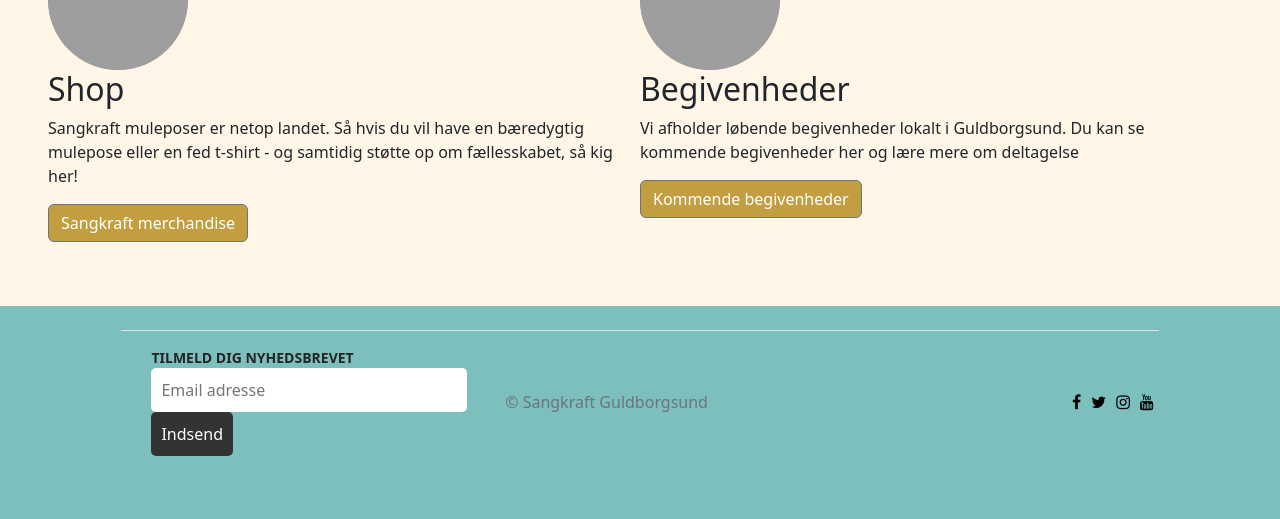
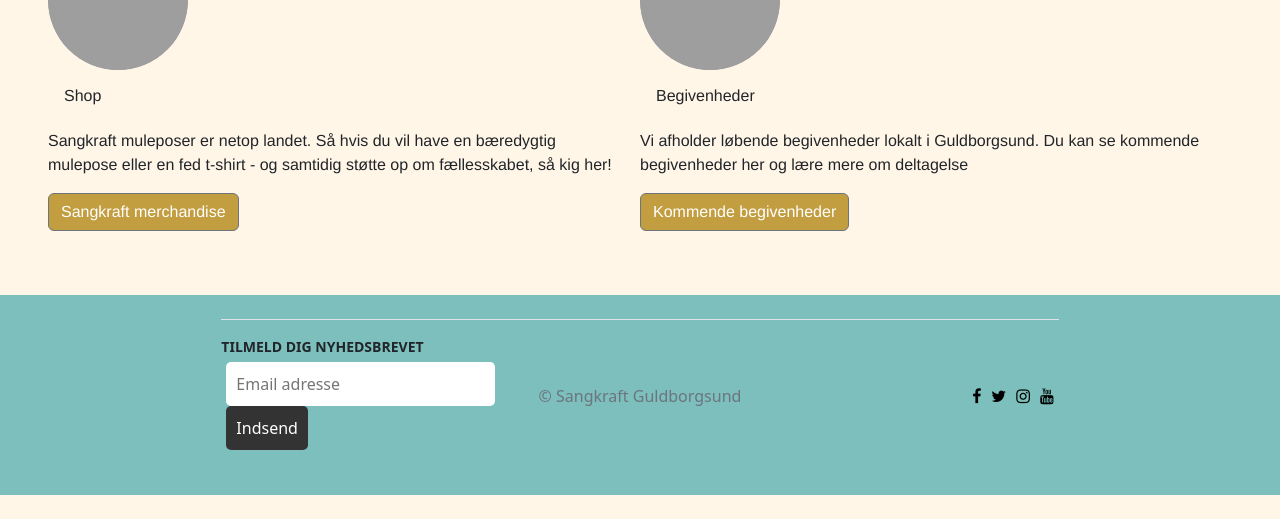
Before and after one commit to Niconord/UX_Endelig, a website: page index.html in a window 1280 px wide. Shown: the part 924-1443 px from the top of the page. After the commit the page ends 1419 px from the top, so only its background shows below. Drawn offline with nearby package versions, Linux system fonts and the light colour scheme; grey boxes are pictures that could not be loaded.

Commit message:
sidste fix

```diff
--- a/css/styles.scss
+++ b/css/styles.scss
@@ -1,87 +1,3 @@
-.footer {
-  display: flex;
-  background-color: #7CBFBC;
-
-
-  &-form {
-    flex: 1;
-    margin-left: 20px;
-
-    form {
-      display: flex;
-      flex-wrap: wrap;
-      align-items: center;
-
-      label {
-        font-weight: bold;
-        font-size: 14px;
-        margin-left: 10px;
-      }
-
-      .form-inputs {
-        display: flex;
-        flex-wrap: wrap;
-        align-items: center;
-
-        input[type="email"] {
-          flex: 1;
-          margin-left: 10px;
-          padding: 10px;
-          border: none;
-          border-radius: 5px;
-          font-size: 16px;
-        }
-
-        button[type="submit"] {
-          background-color: #333;
-          color: #fff;
-          border: none;
-          border-radius: 5px;
-          padding: 10px;
-          cursor: pointer;
-          margin-left: 10px;
-
-          &:hover {
-            background-color: #555;
-          }
-        }
-      }
-    }
-  }
-
-  &-social {
-    flex: 1;
-
-    .social-icons {
-      display: flex;
-      justify-content: flex-end;
-      margin: 0;
-      padding: 0;
-
-      li {
-        margin-right: 10px;
-        list-style-type: none;
-
-
-        a {
-          display: block;
-          font-size: 20px;
-          color: #333;
-
-          &:hover {
-            color: #555;
-          }
-        }
-      }
-    }
-  }
-}
-
-
-
-
-
-
 
 .bd-placeholder-img{
   background-image: url(https://downloads.sangenshus.dk/Website/wp-content/uploads/2022/03/220127SangensHus00095.jpg)
--- a/index.html
+++ b/index.html
@@ -176,6 +176,14 @@
             background: linear-gradient(to right, #FEA9A1, #7CBFBC);
         }
 
+h1, h2, h3 {
+    font-family: "Helvetica", serif;
+    font-size: 1.5vh;
+}
+
+p {
+    font-family: "Helvetica", sans-serif;
+}
 
 </style>
 
@@ -235,7 +243,7 @@
 <div class="jumbotron-fluid" style="background-image: url('images/Sanghus.jpg'); background-size: cover; background-position: center;">
         <div class="row col-12">
             <div class="col-8 h-100 text-black text-start align-items-center bg-light bg-opacity-75 border rounded-3 p-5 mx-auto py-5" style="margin-top: 20vh; margin-bottom: 20vh;">
-                <h1 class="display-4" style="font-family: Helvetica">Flere stemmer - én kraft!</h1>
+                <h1 class="display-4">Flere stemmer - én kraft!</h1>
                 <p style="font-family: Helvetica;">Vi vil have mere sang i hverdagen</p>
                 <p style="font-family: Helvetica; font-size: 3vh;">Vores Vision</p>
                 <ul class="text-start">
@@ -265,7 +273,7 @@
             </defs>
             <image href="http://rikkeolsen.dk/ux/images/tote%20hvidblue.png" width="140" height="140" clip-path="url(#circle)"/>
         </svg>
-        <h2 class="fw-normal">Shop</h2>
+        <h2 class="fw-normal p-3" style="font-size: 2vh;">Shop</h2>
         <p>Sangkraft muleposer er netop landet. Så hvis du vil have en bæredygtig mulepose eller en fed t-shirt - og samtidig støtte op om fællesskabet, så kig her!</p>
         <p><a class="btn btn-secondary" href="http://rikkeolsen.dk/ux/" style="background-color: #C39E40;">Sangkraft merchandise</a></p>
     </div>
@@ -279,55 +287,37 @@
             </defs>
             <image href="https://downloads.sangenshus.dk/Website/wp-content/uploads/2022/03/220127SangensHus00095.jpg" width="140" height="140" clip-path="url(#circle)"/>
         </svg>
-        <h2 class="fw-normal">Begivenheder</h2>
+        <h2 class="fw-normal p-3" style="font-size: 2vh;">Begivenheder</h2>
         <p>Vi afholder løbende begivenheder lokalt i Guldborgsund. Du kan se kommende begivenheder her og lære mere om deltagelse</p>
         <p><a class="btn btn-secondary" href="http://phill-media.dk/SangkraftBegivenheder" style="background-color: #C39E40;">Kommende begivenheder</a></p>
     </div>
 
 </div>
 
-
-
-
-<div class="footer col-12 justify-content-center">
-    <footer class="d-flex flex-wrap justify-content-between align-items-center py-3 my-4 border-top">
-        <div class="footer-form">
-            <form action="#" method="post">
-                <label for="email-input">TILMELD DIG NYHEDSBREVET</label>
-                <div class="form-inputs">
-                    <input type="email" id="email-input" name="email" placeholder="Email adresse">
-                    <button type="submit" class="mt-2 mt-md-0">Indsend</button>
+<div class="container-fluid justify-content-center" style=" display: flex; background-color: #7CBFBC;">
+    <footer class="col-8 d-flex flex-wrap align-items-center py-3 my-4 border-top">
+        <div class="footer-form col-12 col-md-4 d-flex align-items-center">
+            <form action="#" method="post" style="display: flex; flex-wrap: wrap; align-items: center;">
+                <label for="email-input1" style="font-weight: bold; font-size: 14px;">TILMELD DIG NYHEDSBREVET</label>
+                <div class="form-inputs" style="display: flex; flex-wrap: wrap; align-items: center; padding: 5px;">
+                    <input type="email" id="email-input1" name="email" placeholder="Email adresse" style="flex: 1; padding: 10px; border: none; border-radius: 5px; font-size: 16px;">
+                    <button type="submit" class="mt-2 mt-md-0" style="background-color: #333; color: #fff; border: none; border-radius: 5px; padding: 10px; cursor: pointer;">Indsend</button>
                 </div>
             </form>
         </div>
 
-
-
-
-
-
-        <div class="col-md-4 d-flex align-items-center">
-            <a href="/" class="mb-3 me-2 mb-md-0 text-muted text-decoration-none lh-1">
-                <svg class="bi" width="30" height="24"><use xlink:href="#bootstrap"></use></svg>
-            </a>
+        <div class="col-12 col-md-4 d-flex align-items-center justify-content-center order-3">
             <span class="mb-3 mb-md-0 text-muted">© Sangkraft Guldborgsund</span>
         </div>
 
-
-
-
-        <ul class="nav col-md-4 justify-content-end d-flex justify-content-end text-decoration-none">
-            <li><a href="http://facebook.com"><i class="fa fa-facebook" style="padding: 5px; color: black;"></i></a></li>
-            <li><a href="http://twitter.com"><i class="fa fa-twitter" style="padding: 5px; color: black;"></i></a></li>
-            <li><a href="http://instagram.com"><i class="fa fa-instagram" style="padding: 5px; color: black;"></i></a></li>
-            <li><a href="http://youtube"><i class="fa fa-youtube" style="padding: 5px; color: black;"></i></a></li>
-        </ul>
-
-        <ul class="nav col-md-4 justify-content-end list-unstyled d-flex">
-            <li class="ms-3"><a class="text-muted" href="#"><svg class="bi" width="24" height="24"><use xlink:href="#twitter"></use></svg></a></li>
-            <li class="ms-3"><a class="text-muted" href="#"><svg class="bi" width="24" height="24"><use xlink:href="#instagram"></use></svg></a></li>
-            <li class="ms-3"><a class="text-muted" href="#"><svg class="bi" width="24" height="24"><use xlink:href="#facebook"></use></svg></a></li>
-        </ul>
+        <div class="col-12 col-md-4 d-flex justify-content-center justify-content-md-end order-1 order-md-3">
+            <ul class="nav list-unstyled d-flex">
+                <li><a href="http://facebook.com"><i class="fa fa-facebook" style="padding: 5px; color: black;"></i></a></li>
+                <li><a href="http://twitter.com"><i class="fa fa-twitter" style="padding: 5px; color: black;"></i></a></li>
+                <li><a href="http://instagram.com"><i class="fa fa-instagram" style="padding: 5px; color: black;"></i></a></li>
+                <li><a href="http://youtube"><i class="fa fa-youtube" style="padding: 5px; color: black;"></i></a></li>
+            </ul>
+        </div>
     </footer>
 </div>
 
```
Also changed, not shown: css/styles.css, 1 other file.
